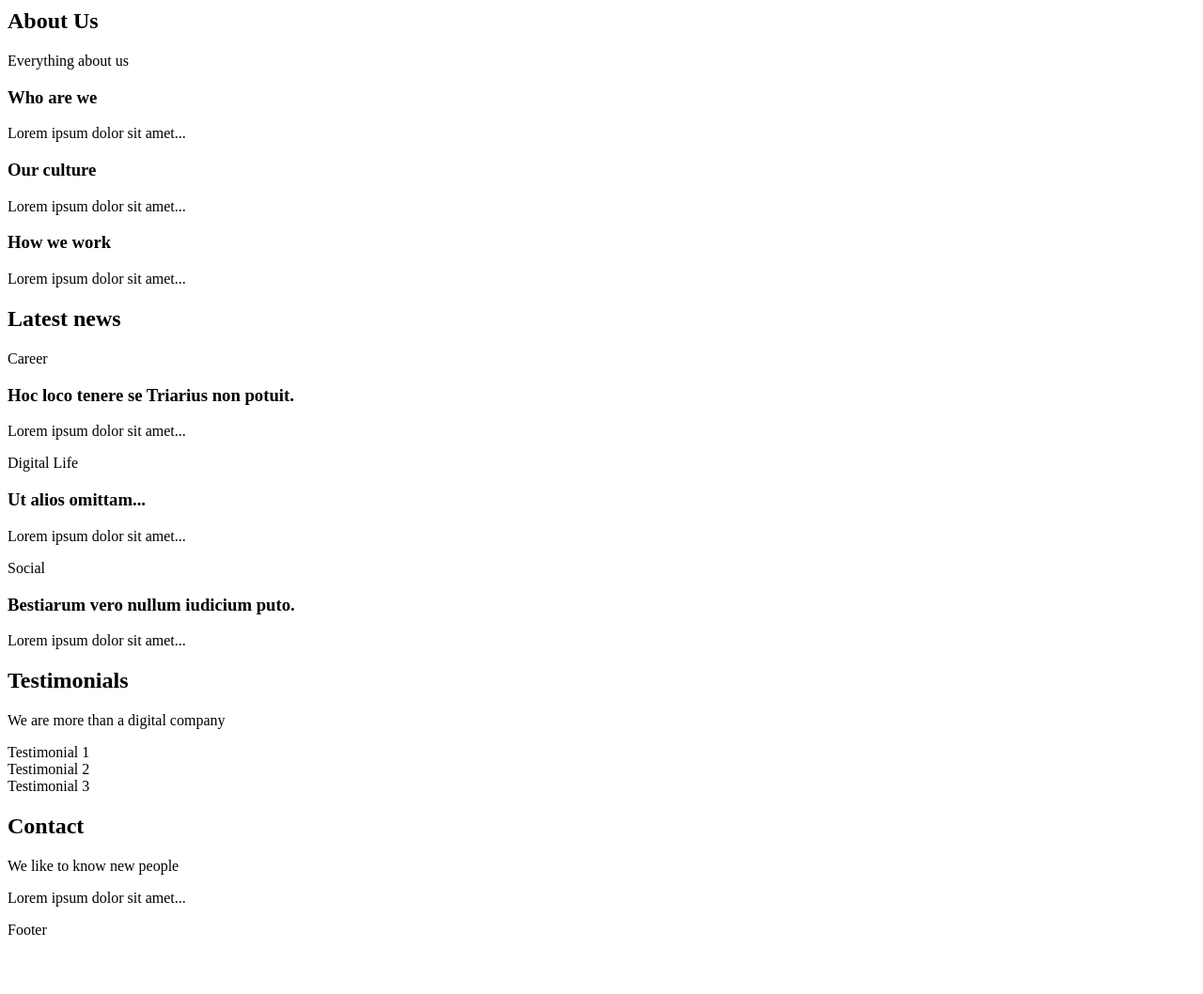
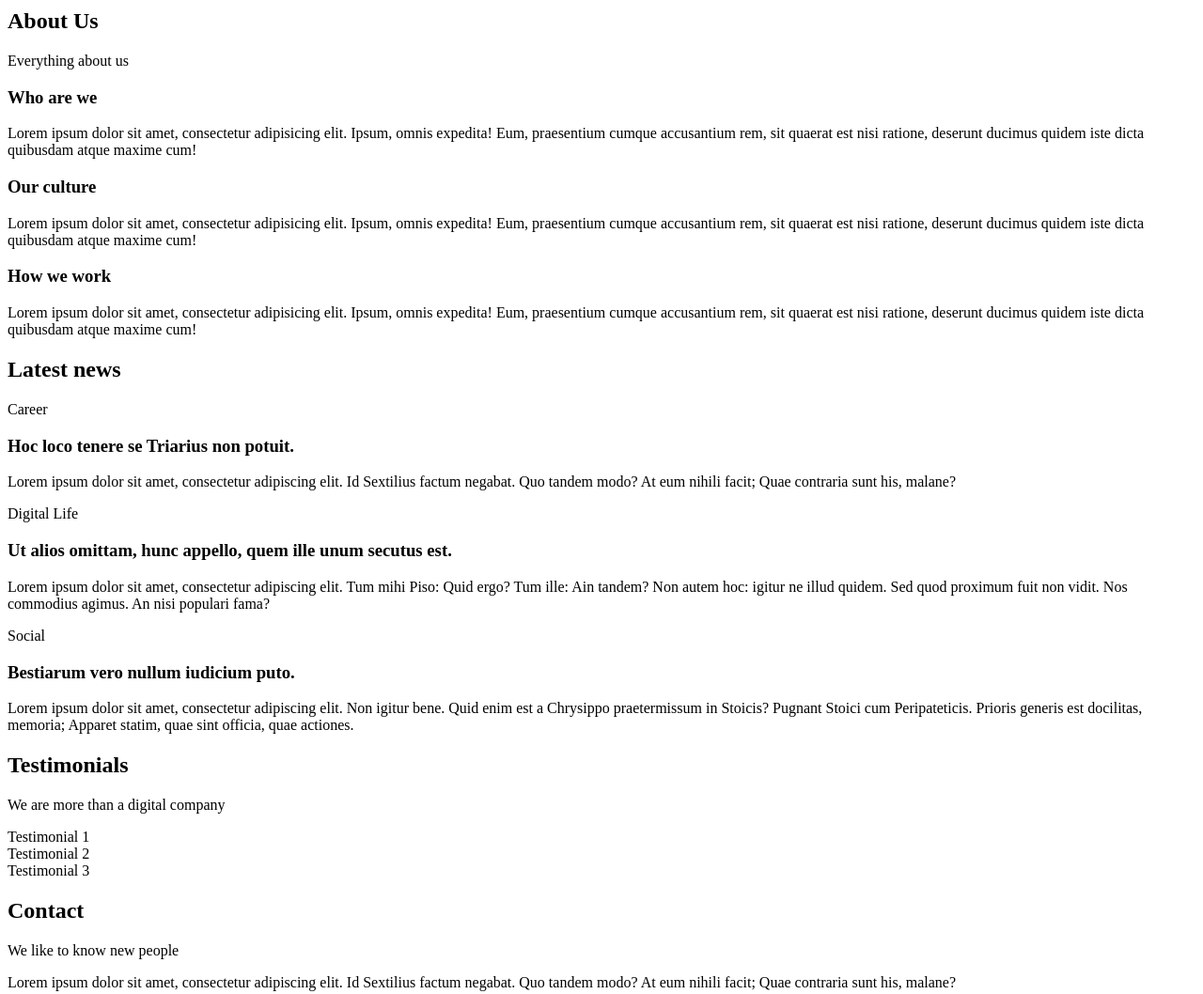
Before and after one commit to ST-GuY/holbertonschool-web_front_end, a plain HTML site: page html_advanced/15-index.html in a window 1280 px wide. Shown: the part 680-1738 px from the top of the page at 94% size. Before the commit the page ends 1687 px from the top, so only its background shows below. Drawn offline with Linux system fonts and the light colour scheme.

Commit message:
re changelent body

```diff
--- a/html_advanced/15-index.html
+++ b/html_advanced/15-index.html
@@ -1,13 +1,12 @@
 <!DOCTYPE html>
 <html lang="en" dir="ltr">
 	<head>
+		<link rel=icon href="./favicon.ico" type="image/x-icon">
+		<link rel=icon href="./favicon.png" type="image/png">
 		<meta charset="UTF-8">
     	<meta name="viewport" content="width=device-width, initial-scale=1.0, viewport-fit=cover">
     	<meta name="description" content="Techium is a digital agency">
-    <link rel="icon" href="./favicon.ico" type="image/x-icon">
-    <link rel="icon" href="./favicon.png" type="image/png">
 		<title>Article - Techium</title>
-  </head>
 		<body>
 			<div>
 			<header>
@@ -15,16 +14,13 @@
 				<nav></nav>
 			</header>
 			</div>
-
 			<main>
 				<h1>Homepage</h1>
-
 				<div>
 				<section>
 					<h2>We help you build your brand!</h2>
 				</section>
 				</div>
-
 				<div>
 				<section>
 					<h2>Services</h2>
@@ -37,51 +33,53 @@
 					<h3>Social Media</h3>
 				</section>
 				</div>
-
 				<div>
 				<section>
 					<h2>Works</h2>
 					<p>Take a look in our portfolio</p>
-          <article><h3>Interior Design</h3></article>
-          <article><h3>Web Development</h3></article>
-          <article><h3>Personal Brand</h3></article>
+					<article>
+						<h3>Interior Design</h3>
+					</article>
+					<article>
+						<h3>Web Development</h3>
+					</article>
+					<article>
+						<h3>Personal Brand</h3>
+					</article>
 				</section>
 				</div>
-
 				<div>
 				<section>
 					<h2>About Us</h2>
 					<p>Everything about us</p>
 					<h3>Who are we</h3>
-          <p>Lorem ipsum dolor sit amet...</p>
+					<p>Lorem ipsum dolor sit amet, consectetur adipisicing elit. Ipsum, omnis expedita! Eum, praesentium cumque accusantium rem, sit quaerat est nisi ratione, deserunt ducimus quidem iste dicta quibusdam atque maxime cum!</p>
 					<h3>Our culture</h3>
-          <p>Lorem ipsum dolor sit amet...</p>
+					<p>Lorem ipsum dolor sit amet, consectetur adipisicing elit. Ipsum, omnis expedita! Eum, praesentium cumque accusantium rem, sit quaerat est nisi ratione, deserunt ducimus quidem iste dicta quibusdam atque maxime cum!</p>
 					<h3>How we work</h3>
-          <p>Lorem ipsum dolor sit amet...</p>
+					<p>Lorem ipsum dolor sit amet, consectetur adipisicing elit. Ipsum, omnis expedita! Eum, praesentium cumque accusantium rem, sit quaerat est nisi ratione, deserunt ducimus quidem iste dicta quibusdam atque maxime cum!</p>
 				</section>
 				</div>
-
 				<div>
 				<section>
 					<h2>Latest news</h2>
 					<article>
 						<p>Career</p>
 						<h3>Hoc loco tenere se Triarius non potuit.</h3>
-            <p>Lorem ipsum dolor sit amet...</p>
+						<p>Lorem ipsum dolor sit amet, consectetur adipiscing elit. Id Sextilius factum negabat. Quo tandem modo? At eum nihili facit; Quae contraria sunt his, malane?</p>
 					</article>
 					<article>
 						<p>Digital Life</p>
-            <h3>Ut alios omittam...</h3>
-            <p>Lorem ipsum dolor sit amet...</p>
+						<h3>Ut alios omittam, hunc appello, quem ille unum secutus est.</h3>
+						<p>Lorem ipsum dolor sit amet, consectetur adipiscing elit. Tum mihi Piso: Quid ergo? Tum ille: Ain tandem? Non autem hoc: igitur ne illud quidem. Sed quod proximum fuit non vidit. Nos commodius agimus. An nisi populari fama?</p>
 					</article>
 					<article>
 						<p>Social</p>
 						<h3>Bestiarum vero nullum iudicium puto.</h3>
-            <p>Lorem ipsum dolor sit amet...</p>
+						<p>Lorem ipsum dolor sit amet, consectetur adipiscing elit. Non igitur bene. Quid enim est a Chrysippo praetermissum in Stoicis? Pugnant Stoici cum Peripateticis. Prioris generis est docilitas, memoria; Apparet statim, quae sint officia, quae actiones.</p>
 					</article>
 				</section>
 				</div>
-
 				<div>
 				<section>
 					<h2>Testimonials</h2>
@@ -91,18 +89,17 @@
 					<article>Testimonial 3</article>
 				</section>
 				</div>
-
 				<div>
 				<section>
 					<h2>Contact</h2>
 					<p>We like to know new people</p>
-          <p>Lorem ipsum dolor sit amet...</p>
+					<p>Lorem ipsum dolor sit amet, consectetur adipiscing elit. Id Sextilius factum negabat. Quo tandem modo? At eum nihili facit; Quae contraria sunt his, malane?</p>
 				</section>
 				</div>
 			</main>
-
 			<div>
 			<footer>Footer</footer>
 			</div>
 		</body>
+	</head>
 </html>
```
Lines whose indentation alone changed are shown as unchanged.
